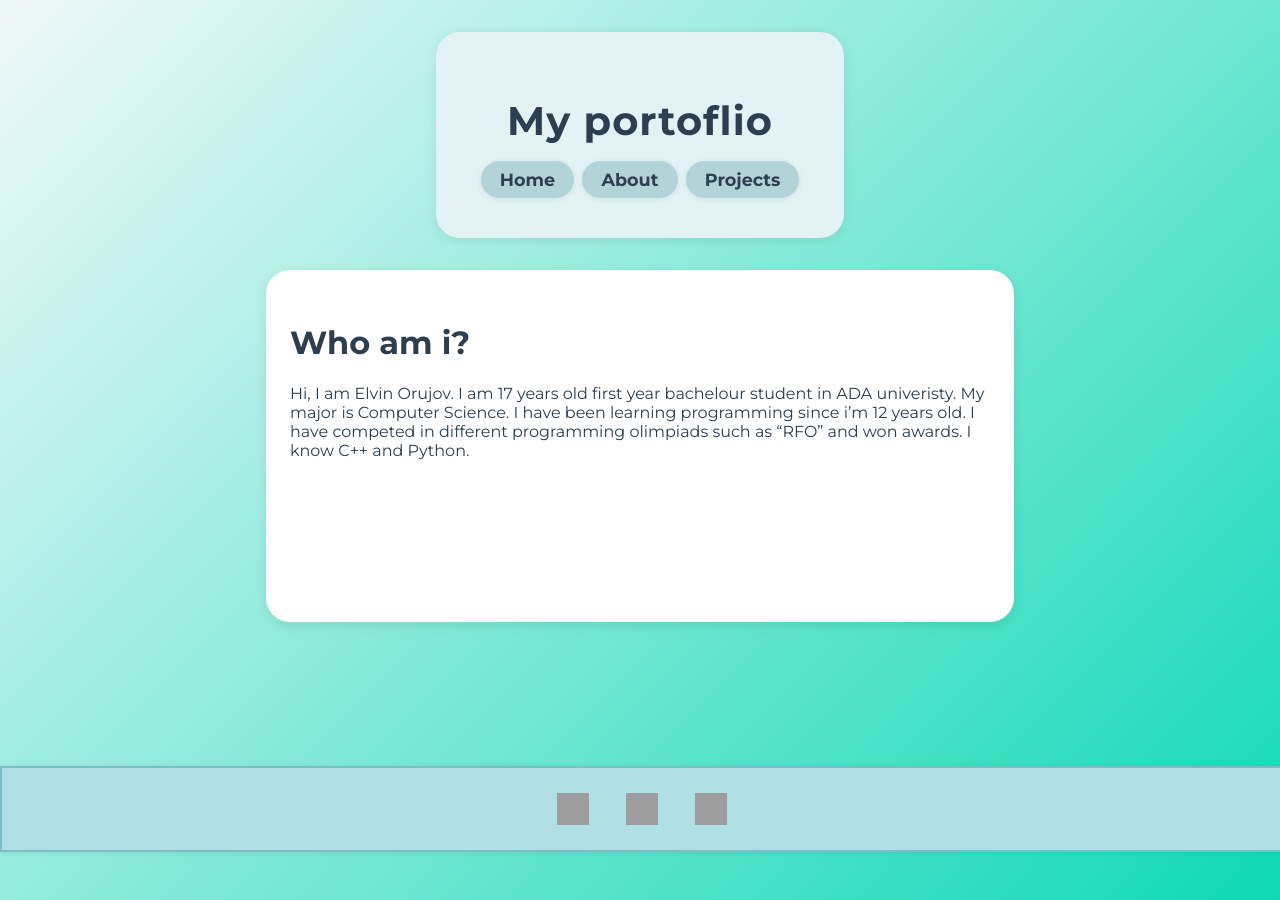
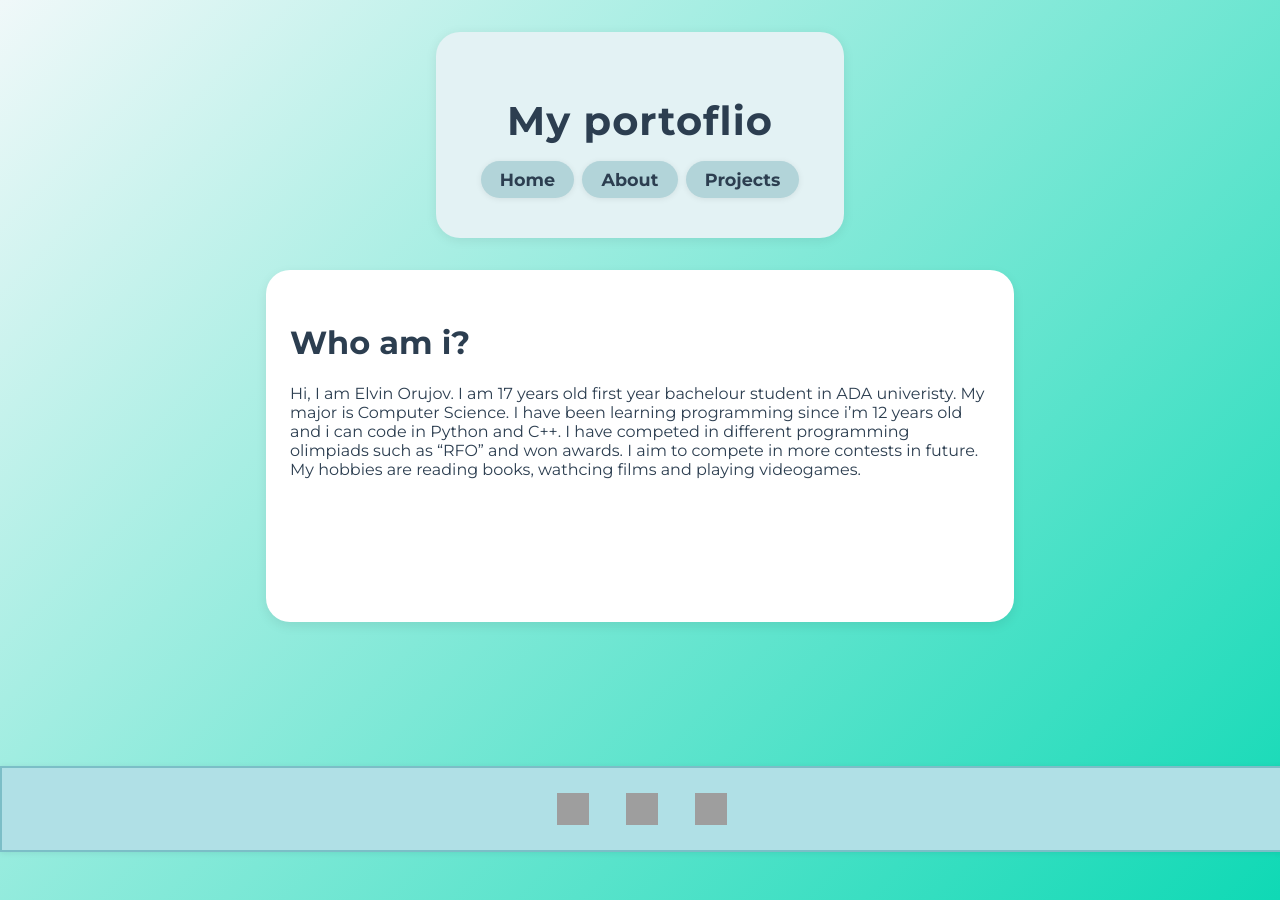
Before and after one commit to El-wino/site1101-portfolio, a Jekyll site: the page built from about.md, in a window 1280 px wide. Built offline with Jekyll 4.4.1, drawn with Linux system fonts in a browser that asks for light colours; grey boxes are pictures that could not be loaded.

Commit message:
More detailed infos

```diff
--- a/about.md
+++ b/about.md
@@ -5,4 +5,4 @@ title: "About me"
 
 # Who am i?
 
-Hi, I am Elvin Orujov. I am 17 years old first year bachelour student in ADA univeristy. My major is Computer Science. I have been learning programming since i'm 12 years old. I have competed in different programming olimpiads such as "RFO" and won awards. I know C++ and Python.
+Hi, I am Elvin Orujov. I am 17 years old first year bachelour student in ADA univeristy. My major is Computer Science. I have been learning programming since i'm 12 years old and i can code in Python and C++. I have competed in different programming olimpiads such as "RFO" and won awards. I aim to compete in more contests in future. My hobbies are reading books, wathcing films and playing videogames.
--- a/index.markdown
+++ b/index.markdown
@@ -32,6 +32,6 @@ layout: home
 
   <div class="profile-bio">
     <h1>Hello — I'm Elvin Orujov</h1>
-    <p>I'm a first year Computer Science student in ADA university. I enjoy coding and learning.</p>
+    <p>I'm a first year Computer Science student in ADA university. I enjoy coding and learning. Check "About" page to learn more detailed information about me. Also dont forget to check "Projects"😉</p>
   </div>
 </section>
```
